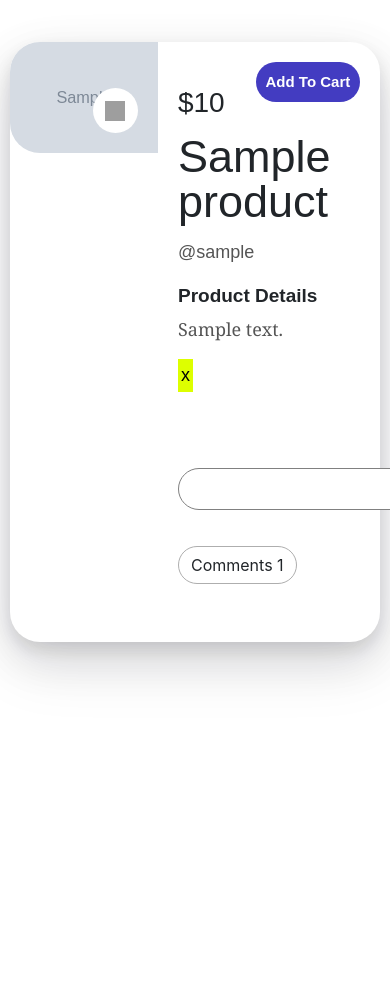
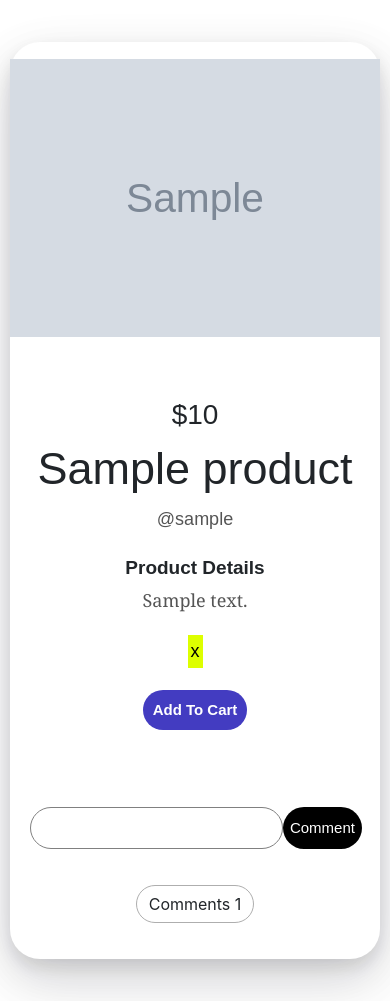
Before and after one commit to sarahrosehumenik/creative_marketplace, a Django app: page /products/1/ in a window 390 px wide; the page is wider, and only the part inside the window is pictured. Shown: the part 56-1057 px from the top of that part. Before the commit the page ends 734 px from the top of that part, so only its background shows below. Run offline with Django 4.2, Linux system fonts and the light colour scheme; tables that the repository leaves empty hold one stand-in row (values such as "Sample post"); grey boxes marked "Sample" are stand-in pictures; some libraries are stand-ins or nearby versions; grey boxes are pictures that could not be loaded.

Commit message:
responsive detail page edits

```diff
--- a/main_app/static/css/style.css
+++ b/main_app/static/css/style.css
@@ -450,6 +450,56 @@ color: grey;
   color: black;
 }
 
+@media (max-width: 675px) {
+  .detail-card {
+    flex-direction: column;
+  }
+  .img-container {
+   margin: 2vh auto;
+   width: 100%;
+   max-width: 100%;
+
+   height: 100%;
+   border-radius: none;
+   position: relative;
+  }
+
+  .detail-img {
+  height: 100%;
+
+  width: 100%;
+  object-fit: contain;
+  border-radius: 0;
+ }
+
+ .modal-btn {
+  display: none;
+ }
+ .detail-cart-btn {
+  position:static;
+  margin: 2vh auto;
+ }
+
+ .info-container {
+   justify-content: center;
+   display: flex;
+   flex-direction: column;
+   align-items: center;
+   max-width: 100%;
+ }
+
+ .detail-title {
+   text-align: center;
+ }
+
+ .detail-description {
+   text-align: center;
+ }
+
+ .detail-hashtag {
+   margin: 5px auto;
+ }
+}
 /* profile */
 
 .profile-header {
```
